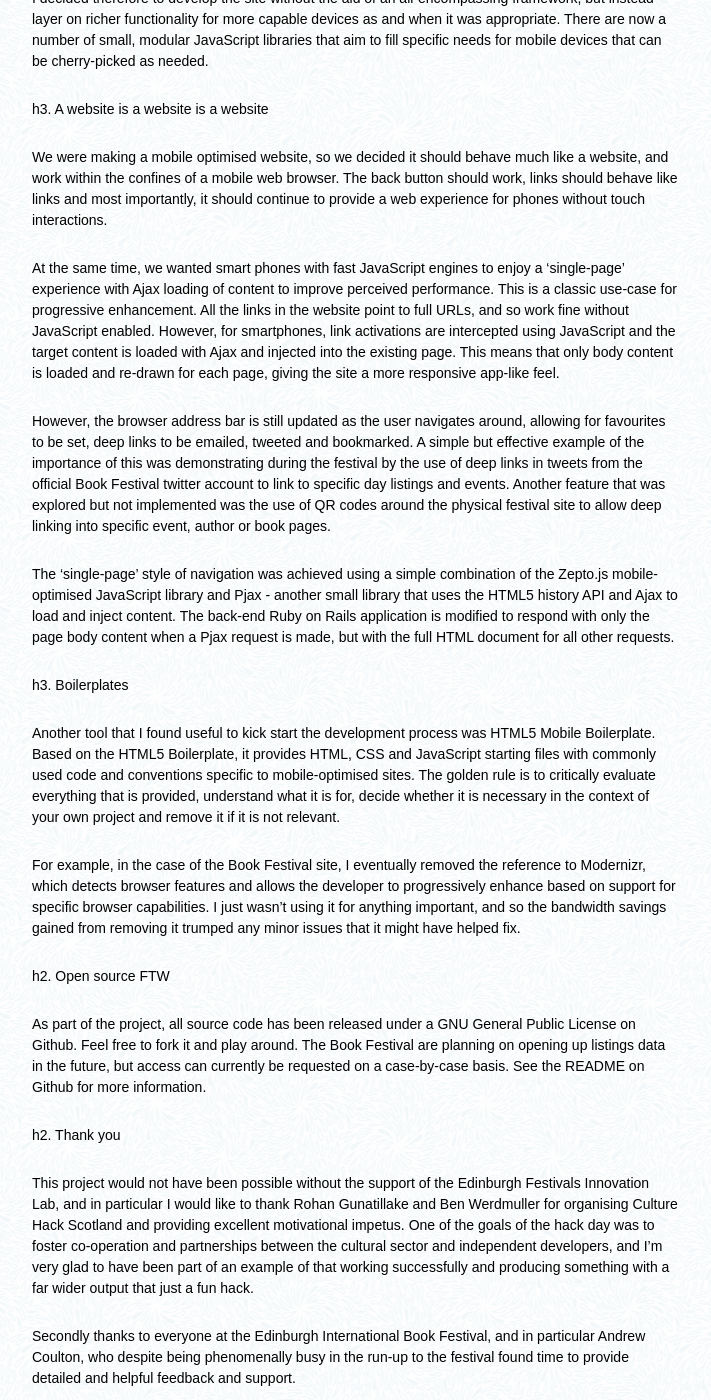
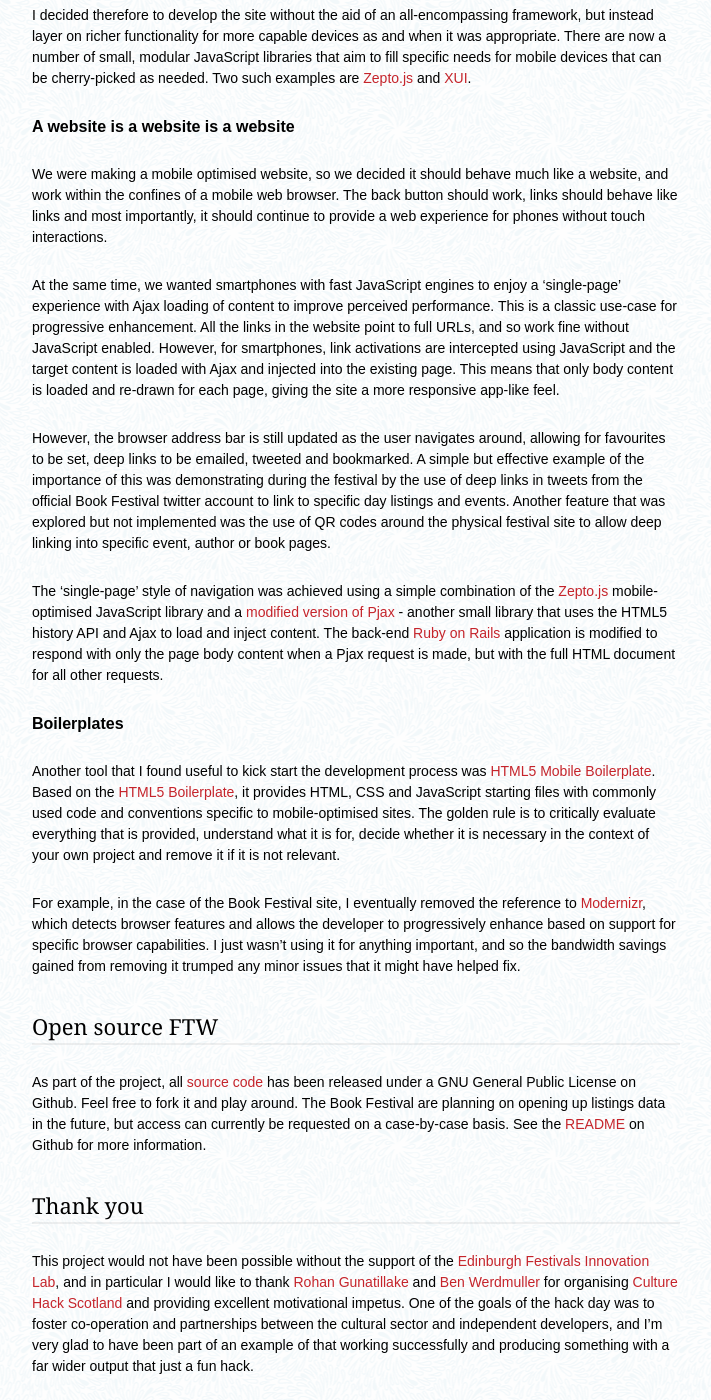
Before and after one commit to froots/froots.github.io, a Jekyll site: the page built from _posts/2011-09-08-edinburgh-international-book-festival-mobile-site.md, in a window 1280 px wide and 1400 px high, scrolled down 3974 px. Shown: the whole window, without its empty margins (158-869 px from the left). Built offline with Jekyll 4.4.1, drawn with Linux system fonts in a browser that asks for light colours; Markdown is read by kramdown in place of the engine named in the settings; comment, search, counter and statistics services are not loaded; some of the changed text lies outside the part shown.

Commit message:
Add further links and markdown formatting to EIBF post

```diff
--- a/_posts/2011-09-08-edinburgh-international-book-festival-mobile-site.md
+++ b/_posts/2011-09-08-edinburgh-international-book-festival-mobile-site.md
@@ -59,17 +59,17 @@
 
 However, the danger here is that, depending on your target audience, you lock out users of other browsers. Other browsers are popular in other audiences, not least Opera Mini. Again, this can be largely avoided by starting with a simple design, a fully operational website, and then layering on enhanced features progressively.
 
-h2. Design and development
+### Design and development
 
-h3. Agile methods
+#### Agile methods
 
-Throughout the design and development of the site, I worked within two-week iteration cycles, with regular deployments to a staging environment, allowing frequent reviews by stakeholders at the festival. All code was written with a test-driven approach using tools such as Cucumber, Capybara, RSpec and Jasmine BDD.
+Throughout the design and development of the site, I worked within two-week iteration cycles, with regular deployments to a staging environment, allowing frequent reviews by stakeholders at the festival. All code was written with a test-driven approach using tools such as [Cucumber](http://cukes.info/), [Capybara](https://github.com/jnicklas/capybara), [RSpec](http://relishapp.com/rspec) and [Jasmine BDD](http://pivotal.github.com/jasmine/).
 
 All features were planned in advance using story cards that were agreed and prioritised. This allowed us to keep in touch with what exactly would be delivered in time for the start of the festival, given a fairly rigid budget and timescale. Inevitably not all the ideas could be implemented for this year's festival, but with any luck we'll be adding features in future years.
 
-The overall effect of this was that I was able to spread the work of developing the site evenly over a period of 2-3 months, with 3 hours work a day in addition to my day-to-day work. Deployment had been continuous, so there were no nerves about the final deployment the night before the festival as there would have been with a Big Launch approach.
+The overall effect of this was that I was able to spread the work of developing the site evenly over a period of 2-3 months, with 3 hours work a day in addition to my [day-to-day work](http://tv.sky.com/). Deployment had been continuous, so there were no nerves about the final deployment the night before the festival as there would have been with a Big Launch approach.
 
-h3. Design - keeping it simple
+#### Design - keeping it simple
 
 Time and time again during the design and development of the site I found myself up against the constraints of designing for mobile devices. Far from being restrictive, these challenging constraints can be the fuel for innovation and creativity. For example, limited screen real estate forces a focus on supporting the primary user task at hand and the continual stripping away of unnecessary fluff.
 
@@ -83,36 +83,36 @@
 
 Instead I aimed to create a design that would be as responsive and simple as possible based on simple single touch interactions. The key here was fast page transitions and optimised performance.
 
-h3. Framework choice
+#### Framework choice
 
-The mobile web development landscape is now well populated with JavaScript frameworks that allow for rapid development of single-page, touch-optimised web applications. I have spent some time experimenting with these, including jQuery Mobile, jqTouch and Sencha Touch.
+The mobile web development landscape is now well populated with JavaScript frameworks that allow for rapid development of single-page, touch-optimised web applications. I have spent some time experimenting with these, including [jQuery Mobile](http://jquerymobile.com/), [jqTouch](http://jqtouch.com/) and [Sencha Touch](http://www.sencha.com/products/touch/).
 
 To my mind, all three frameworks are attempting to ape the native experience too closely – and not always successfully – with some jerky animations, mis-positioned elements and some performance issues. We didn't want to creative a native app experience, but a simple mobile-optimised website with a responsive feel.
 
-I decided therefore to develop the site without the aid of an all-encompassing framework, but instead layer on richer functionality for more capable devices as and when it was appropriate. There are now a number of small, modular JavaScript libraries that aim to fill specific needs for mobile devices that can be cherry-picked as needed.
+I decided therefore to develop the site without the aid of an all-encompassing framework, but instead layer on richer functionality for more capable devices as and when it was appropriate. There are now a number of small, modular JavaScript libraries that aim to fill specific needs for mobile devices that can be cherry-picked as needed. Two such examples are [Zepto.js](http://zeptojs.com/) and [XUI](http://xuijs.com/).
 
-h3. A website is a website is a website
+#### A website is a website is a website
 
 We were making a mobile optimised website, so we decided it should behave much like a website, and work within the confines of a mobile web browser. The back button should work, links should behave like links and most importantly, it should continue to provide a web experience for phones without touch interactions.
 
-At the same time, we wanted smart phones with fast JavaScript engines to enjoy a 'single-page' experience with Ajax loading of content to improve perceived performance. This is a classic use-case for progressive enhancement. All the links in the website point to full URLs, and so work fine without JavaScript enabled. However, for smartphones, link activations are intercepted using JavaScript and the target content is loaded with Ajax and injected into the existing page. This means that only body content is loaded and re-drawn for each page, giving the site a more responsive app-like feel.
+At the same time, we wanted smartphones with fast JavaScript engines to enjoy a 'single-page' experience with Ajax loading of content to improve perceived performance. This is a classic use-case for progressive enhancement. All the links in the website point to full URLs, and so work fine without JavaScript enabled. However, for smartphones, link activations are intercepted using JavaScript and the target content is loaded with Ajax and injected into the existing page. This means that only body content is loaded and re-drawn for each page, giving the site a more responsive app-like feel.
 
 However, the browser address bar is still updated as the user navigates around, allowing for favourites to be set, deep links to be emailed, tweeted and bookmarked. A simple but effective example of the importance of this was demonstrating during the festival by the use of deep links in tweets from the official Book Festival twitter account to link to specific day listings and events. Another feature that was explored but not implemented was the use of QR codes around the physical festival site to allow deep linking into specific event, author or book pages.
 
-The 'single-page' style of navigation was achieved using a simple combination of the Zepto.js mobile-optimised JavaScript library and Pjax - another small library that uses the HTML5 history API and Ajax to load and inject content. The back-end Ruby on Rails application is modified to respond with only the page body content when a Pjax request is made, but with the full HTML document for all other requests.
+The 'single-page' style of navigation was achieved using a simple combination of the [Zepto.js](http://zeptojs.com/) mobile-optimised JavaScript library and a [modified version of Pjax](https://github.com/jimisaacs/zepto-pjax) - another small library that uses the HTML5 history API and Ajax to load and inject content. The back-end [Ruby on Rails](http://rubyonrails.org/) application is modified to respond with only the page body content when a Pjax request is made, but with the full HTML document for all other requests.
 
-h3. Boilerplates
+#### Boilerplates
 
-Another tool that I found useful to kick start the development process was HTML5 Mobile Boilerplate. Based on the HTML5 Boilerplate, it provides HTML, CSS and JavaScript starting files with commonly used code and conventions specific to mobile-optimised sites. The golden rule is to critically evaluate everything that is provided, understand what it is for, decide whether it is necessary in the context of your own project and remove it if it is not relevant.
+Another tool that I found useful to kick start the development process was [HTML5 Mobile Boilerplate](http://html5boilerplate.com/mobile/). Based on the [HTML5 Boilerplate](http://html5boilerplate.com/), it provides HTML, CSS and JavaScript starting files with commonly used code and conventions specific to mobile-optimised sites. The golden rule is to critically evaluate everything that is provided, understand what it is for, decide whether it is necessary in the context of your own project and remove it if it is not relevant.
 
-For example, in the case of the Book Festival site, I eventually removed the reference to Modernizr, which detects browser features and allows the developer to progressively enhance based on support for specific browser capabilities. I just wasn't using it for anything important, and so the bandwidth savings gained from removing it trumped any minor issues that it might have helped fix.
+For example, in the case of the Book Festival site, I eventually removed the reference to [Modernizr](http://www.modernizr.com/), which detects browser features and allows the developer to progressively enhance based on support for specific browser capabilities. I just wasn't using it for anything important, and so the bandwidth savings gained from removing it trumped any minor issues that it might have helped fix.
 
-h2. Open source FTW
+### Open source FTW
 
-As part of the project, all source code has been released under a GNU General Public License on Github. Feel free to fork it and play around. The Book Festival are planning on opening up listings data in the future, but access can currently be requested on a case-by-case basis. See the README on Github for more information.
+As part of the project, all [source code](https://github.com/festivalslab/edbookfest-mobile) has been released under a GNU General Public License on Github. Feel free to fork it and play around. The Book Festival are planning on opening up listings data in the future, but access can currently be requested on a case-by-case basis. See the [README](https://github.com/festivalslab/edbookfest-mobile) on Github for more information.
 
-h2. Thank you
+### Thank you
 
-This project would not have been possible without the support of the Edinburgh Festivals Innovation Lab, and in particular I would like to thank Rohan Gunatillake and Ben Werdmuller for organising Culture Hack Scotland and providing excellent motivational impetus. One of the goals of the hack day was to foster co-operation and partnerships between the cultural sector and independent developers, and I'm very glad to have been part of an example of that working successfully and producing something with a far wider output that just a fun hack.
+This project would not have been possible without the support of the [Edinburgh Festivals Innovation Lab](http://festivalslab.com/), and in particular I would like to thank [Rohan Gunatillake](http://rohangunatillake.com/) and [Ben Werdmuller](http://benwerd.com/) for organising [Culture Hack Scotland](http://culturehackscotland.com/) and providing excellent motivational impetus. One of the goals of the hack day was to foster co-operation and partnerships between the cultural sector and independent developers, and I'm very glad to have been part of an example of that working successfully and producing something with a far wider output that just a fun hack.
 
-Secondly thanks to everyone at the Edinburgh International Book Festival, and in particular Andrew Coulton, who despite being phenomenally busy in the run-up to the festival found time to provide detailed and helpful feedback and support.
+Secondly thanks to everyone at the Edinburgh International Book Festival, and in particular [Andrew Coulton](https://twitter.com/ACoulton), who despite being phenomenally busy in the run-up to the festival found time to provide detailed and helpful feedback and support.
```
